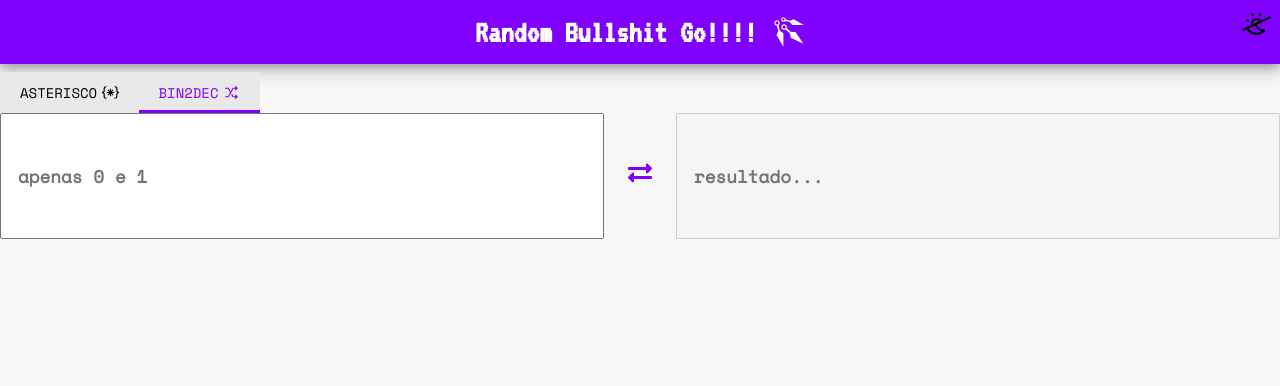
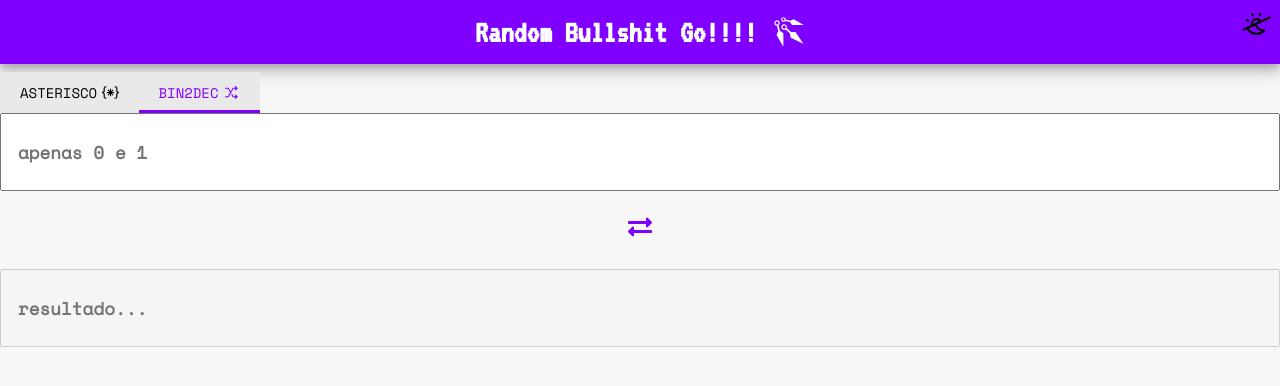
Before and after one commit to allanqueiroz02/random-bullsht, a React (Vite) app: page / in a window 1280 px wide. Both pictures are taken after a click on the button "BIN2DEC". Shown: the top 386 px of the page. Built offline with nearby package versions, Linux system fonts and the light colour scheme.

Commit message:
feat: convert bin to dec and styling

```diff
--- a/src/pages/Bin2Dec/Bin2Dec.tsx
+++ b/src/pages/Bin2Dec/Bin2Dec.tsx
@@ -1,18 +1,64 @@
 import { FaExchangeAlt } from "react-icons/fa";
 
 import "./style.css";
+import { useCallback, useEffect, useState, type ChangeEvent } from "react";
 
 export const Bin2Dec = () => {
+  const [binNumber, setBinNumber] = useState("");
+  const [convertedNumber, setConvertedNumber] = useState("");
+
+  const convertBinToDec = useCallback(() => {
+    let total = 0;
+    let expoent = binNumber.length - 1;
+
+    if (!binNumber) {
+      setConvertedNumber("");
+      return;
+    }
+
+    // 1010111
+    for (let index = 0; index < binNumber.length; index++) {
+      const element = Number(binNumber[index]);
+      const multipler = Math.pow(2, expoent);
+      const result = element * multipler;
+
+      total += result;
+      expoent--;
+    }
+
+    setConvertedNumber(`${total}`);
+  }, [binNumber]);
+
+  const handleBinaryNumberChange = (event: ChangeEvent<HTMLInputElement>) => {
+    setBinNumber(event.target.value);
+  };
+
+  useEffect(() => {
+    convertBinToDec();
+  }, [binNumber, convertBinToDec]);
+
   return (
     <div className="container-bin">
       <div className="content">
-        <input type="number" placeholder="apenas 0 e 1" />
+        <input
+          type="number"
+          value={binNumber}
+          onChange={handleBinaryNumberChange}
+          placeholder="apenas 0 e 1"
+          id="bin-number"
+        />
       </div>
       <div className="container-change-icon">
         <FaExchangeAlt />
       </div>
       <div className="content">
-        <input type="text" placeholder="resultado..." disabled />
+        <input
+          type="text"
+          value={convertedNumber}
+          placeholder="resultado..."
+          id="converted-number"
+          disabled
+        />
       </div>
     </div>
   );
--- a/src/pages/Bin2Dec/style.css
+++ b/src/pages/Bin2Dec/style.css
@@ -1,11 +1,13 @@
 .container-bin {
   display: flex;
-  align-items: center;
+  flex-direction: column;
+  /* justify-content: center; */
+  /* align-items: center; */
 }
 .container-bin input {
   width: 100%;
-  padding-top: 3rem !important;
-  padding-bottom: 3rem !important;
+  padding-top: 1.5rem !important;
+  padding-bottom: 1.5rem !important;
 }
 
 .content {
@@ -13,7 +15,8 @@
 }
 
 .container-change-icon {
-  margin: 0 1.5rem 0;
+  margin: 1.5rem 0;
+  align-self: center;
 }
 .container-change-icon svg {
   width: 1.5rem;
```
